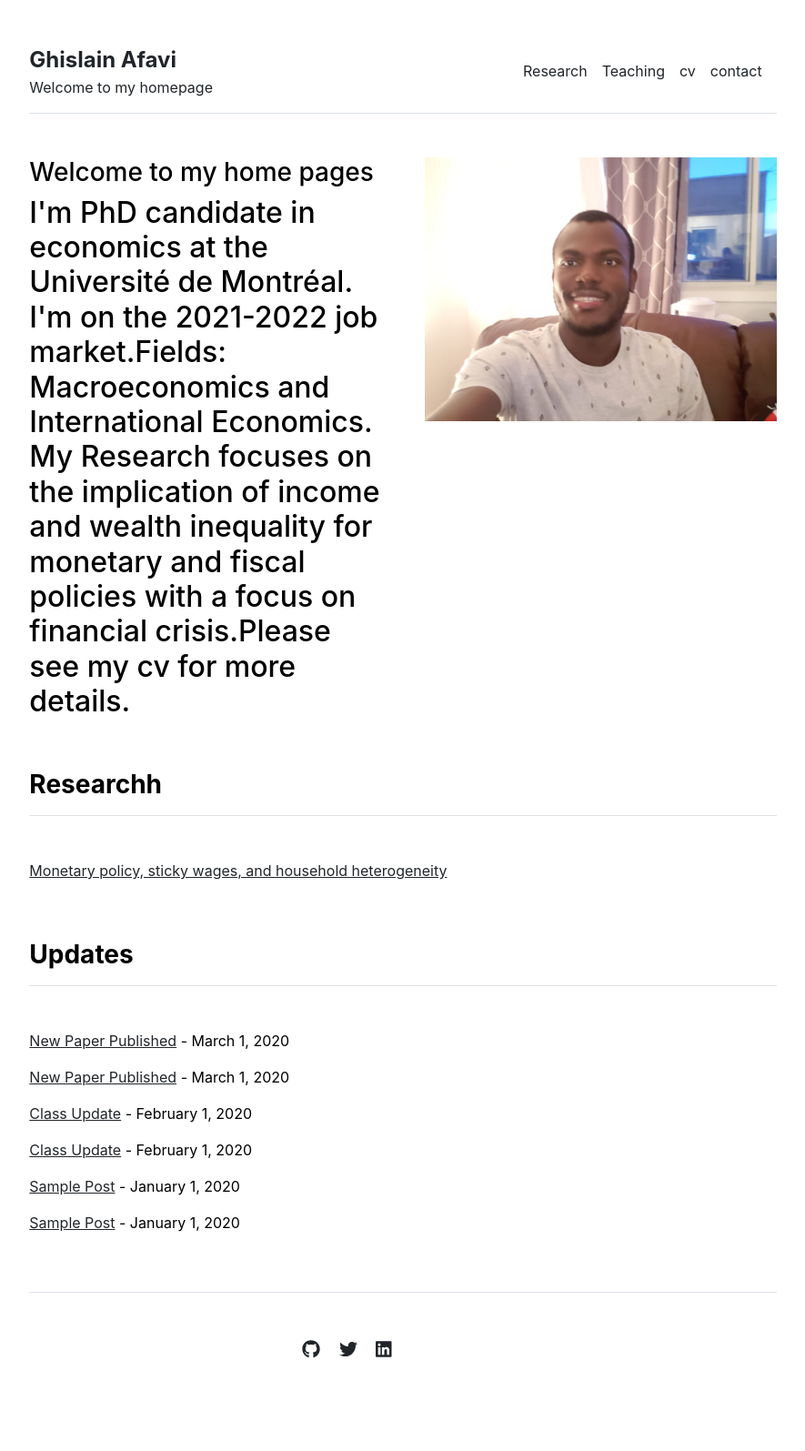
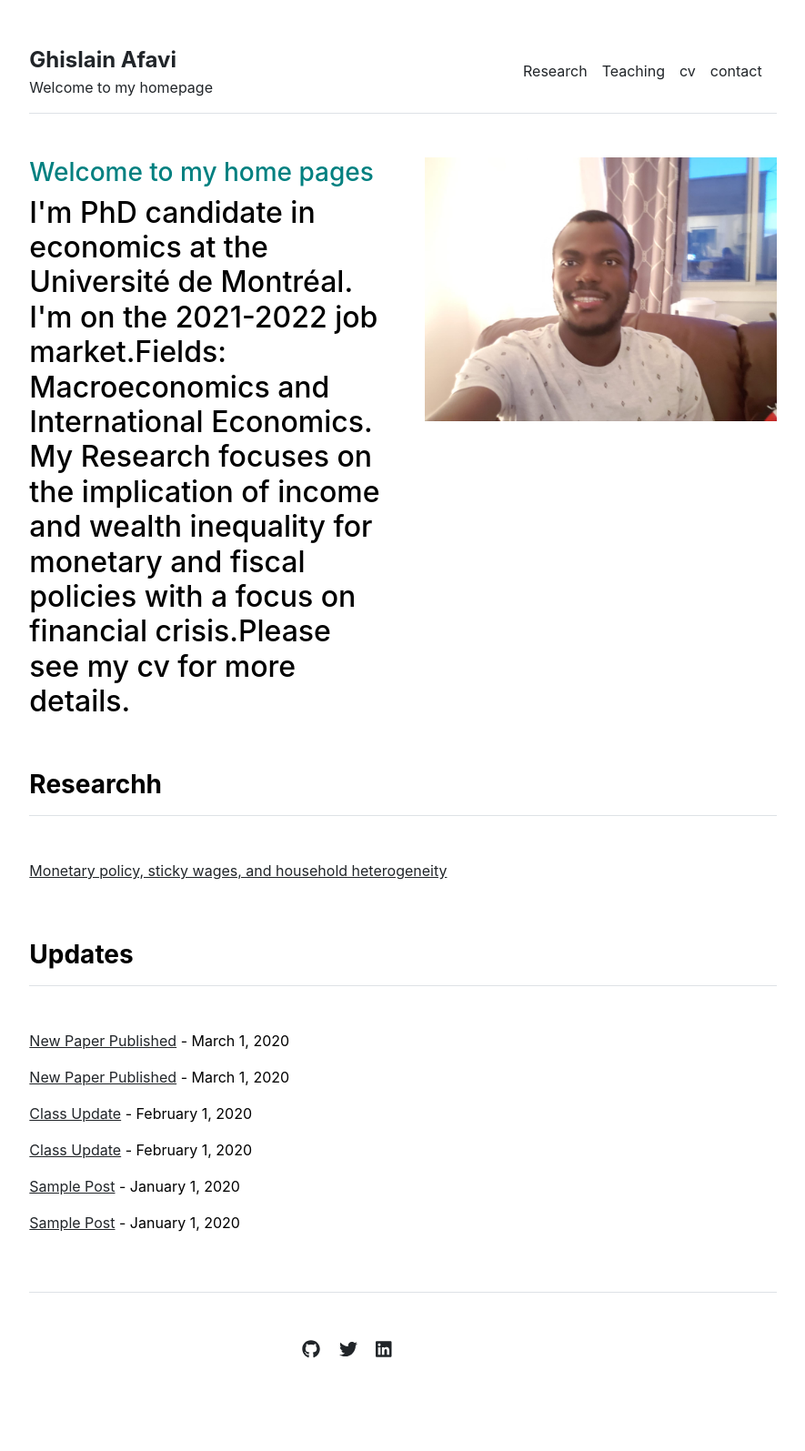
Before and after one commit to ghislainafavi/ghislainafavi.github.io, a Jekyll site: the page built from index.md, in a window 1280 px wide. Shown: the whole page at 91% size, without its empty margins (197-1082 px from the left). Built offline with Jekyll 4.4.1, drawn with Linux system fonts in a browser that asks for light colours.

Commit message:
Update home.html

```diff
--- a/_layouts/home.html
+++ b/_layouts/home.html
@@ -4,7 +4,7 @@ layout: default
 
 <div class="row g-5 mb-5">
   <div class="col-md-6">
-    <h3 style="fw-Bold color:Teal"> Welcome to my home pages</h3>
+    <h3 style="color:Teal"> Welcome to my home pages</h3>
     <h2> I'm PhD candidate in economics at the Université de Montréal. I'm on the 2021-2022 job market.Fields: Macroeconomics and International Economics.
        My Research focuses on the implication of income and wealth inequality for monetary and fiscal policies with a focus on financial crisis.Please see my cv for more details. </h2>
       </div>
```
